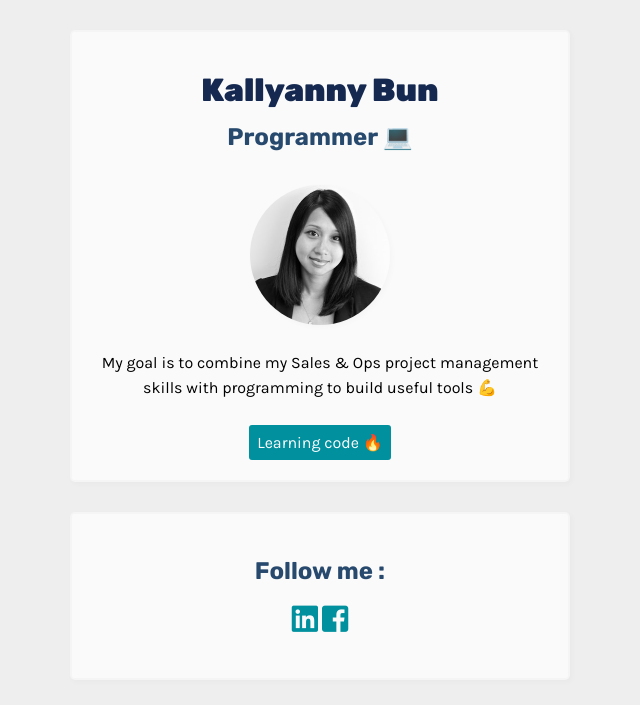
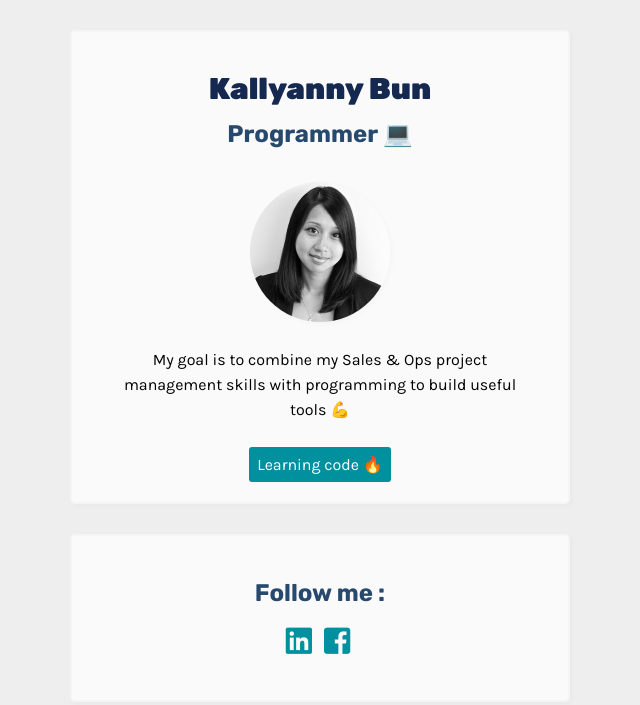
Before and after one commit to Kally-B/profile, a plain HTML site: page index.html in a window 1280 px wide. Shown: the whole page, without its empty margins (320-960 px from the left). Drawn offline with Linux system fonts and the light colour scheme.

Commit message:
make my profile prettier

```diff
--- a/index.html
+++ b/index.html
@@ -13,13 +13,13 @@
         <h2>Programmer 💻</h2>
         <img src="images/IMG_0270.jpg" alt="Profile picture" class="rounded-pix">
         <p>My goal is to combine my Sales & Ops project management skills with programming to build useful tools 💪</p>
-        <a href="https://www.lewagon.com/fr" class="button">Learning code 🔥</a>
+        <a href="https://www.lewagon.com/fr" target="_blank" class="button">Learning code 🔥</a>
       </div>
       <div class="card">
         <h2>Follow me :</h2>
         <ul class="list-inline">
           <li>
-            <a href="https://fr.linkedin.com/in/kallyanny-bun" alt="Linkedin Kallyanny">
+            <a href="" alt="Linkedin Kallyanny">
               <i class="fab fa-linkedin"></i>
             </a>
             <a href=""><i class="fab fa-facebook-square"></i></a>
--- a/style.css
+++ b/style.css
@@ -34,7 +34,7 @@ body h1, h2 {
 body h1 {
   color: #142850;
   font-weight: 900;
-  font-size: 32px;
+  font-size: 30px;
 }
 
 body h2 {
@@ -44,7 +44,7 @@ body h2 {
 }
 
 p {
-  margin: 10px 0 30px 0;
+  margin: 10px 8px 30px 8px;
 }
 
 a {
@@ -62,6 +62,11 @@ a:hover {
   padding: 8px;
   margin: 15px;
   border-radius: 3px;
+}
+
+.button:hover {
+  background-color: #142850;
+  color: white;
 }
 
 .rounded-pix{
@@ -87,6 +92,7 @@ a:hover {
 .list-inline {
   list-style: none;
   padding-left: 0px;
+  letter-spacing: 4px;
 }
 
 .fab {
```
